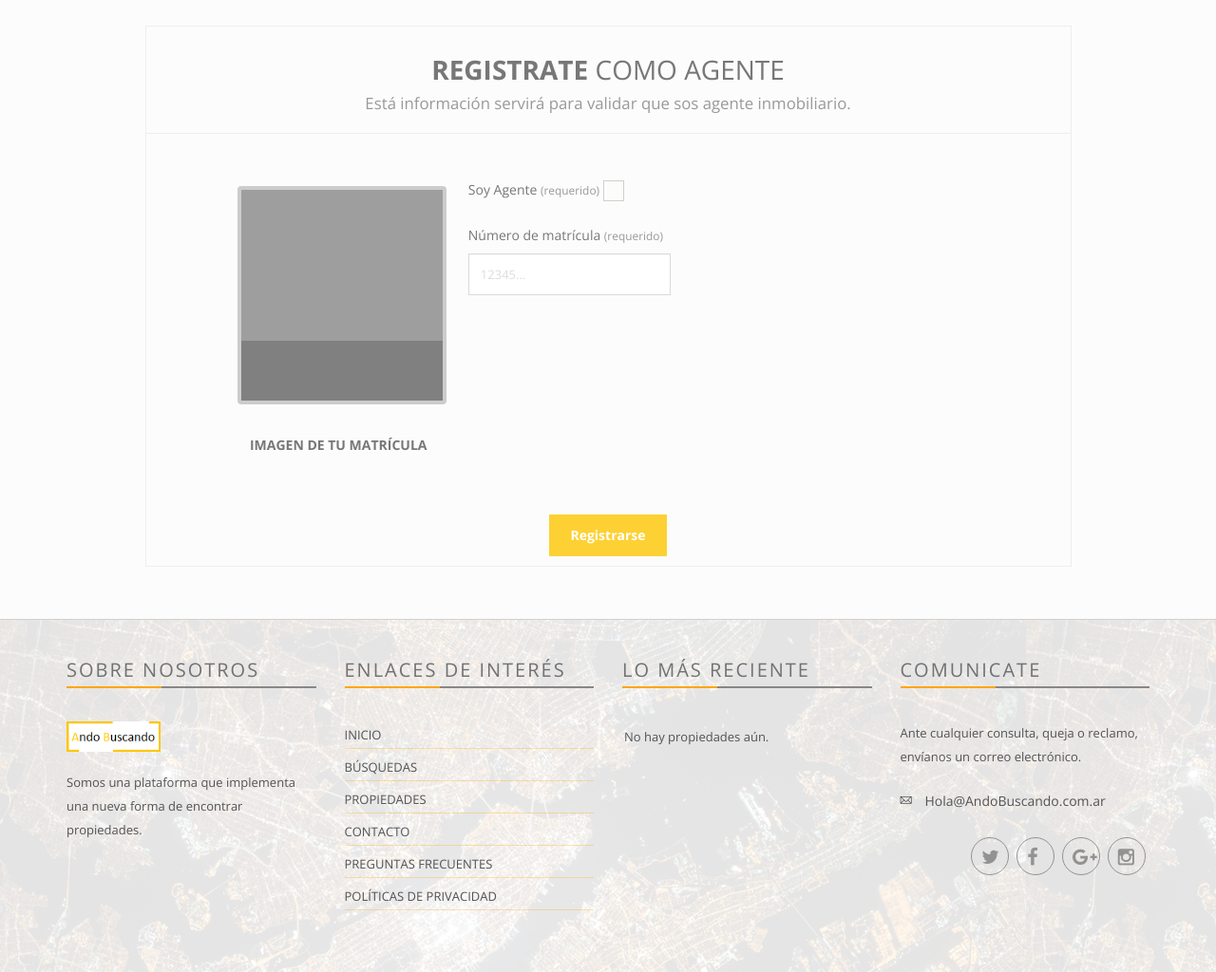
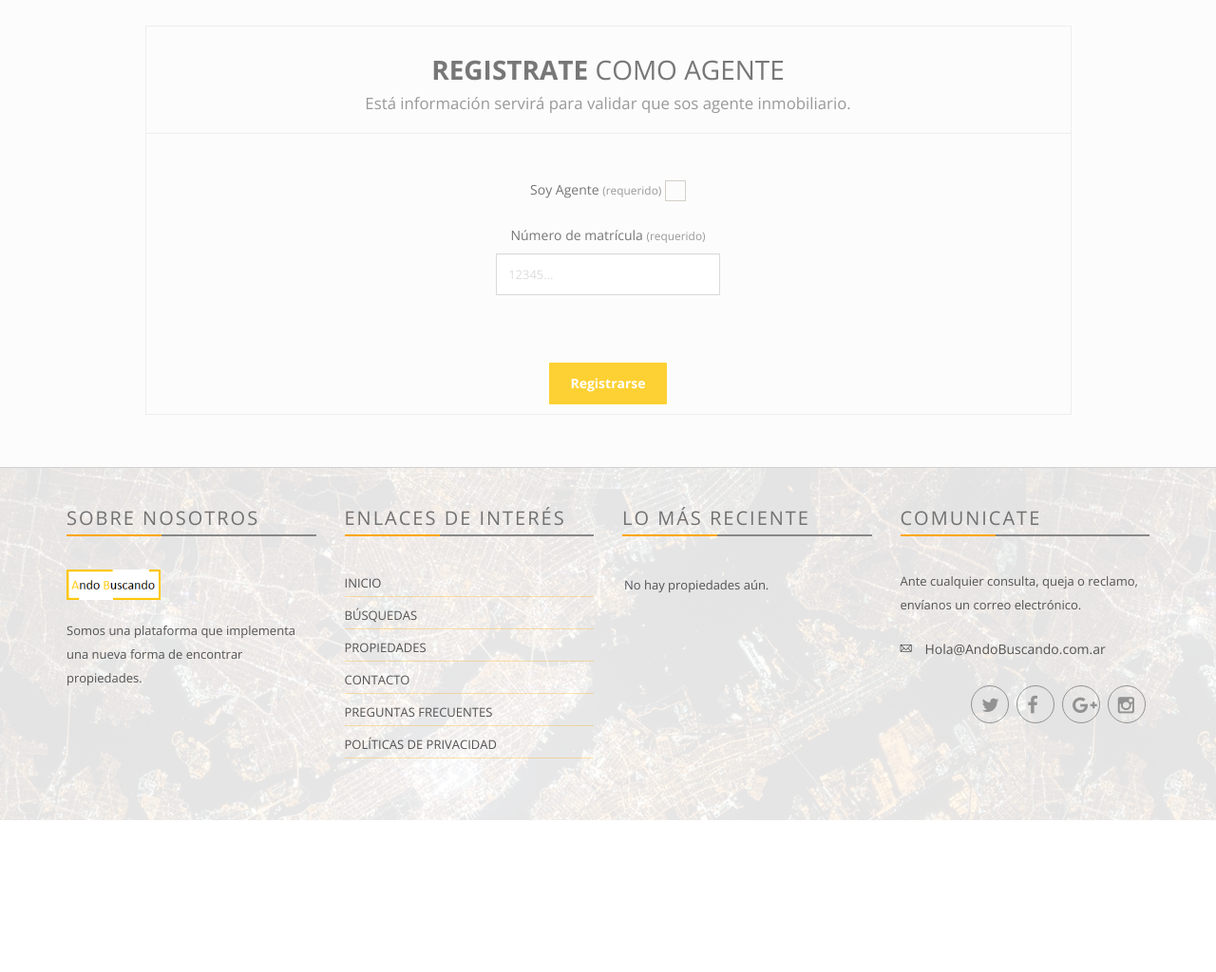
Before and after one commit to enzojb/andoBuscando, a Django app: page /usuario/soy_agente/ in a window 1280 px wide. Shown: the part 311-1335 px from the top of the page at 95% size. After the commit the page ends 1175 px from the top, so only its background shows below. Run offline with Django 5.2, Linux system fonts and the light colour scheme; the visitor is signed in with stand-in values (Sample User, id 1); data comes from the database, SQL or seed files in the repository; data that the repository does not hold is empty; some libraries are stand-ins or nearby versions; grey boxes are pictures that could not be loaded.

Commit message:
mejoras en html

```diff
--- a/apps/usuario/templates/soy_agente.html
+++ b/apps/usuario/templates/soy_agente.html
@@ -59,17 +59,8 @@
                             </div>
 
                             <div class="clear">
-                                <div class="col-sm-3 col-sm-offset-1">
-                                    <div class="picture-container">
-                                        <div class="picture">
-                                            <img src="{% static 'assets/img/avatar.jpg' %}" class="picture-src" id="wizardPicturePreview" title=""/>
-                                            <input type="file" id="wizard-picture" disabled>
-                                        </div>
-                                        <h6>Imagen de tu matrícula</h6>
-                                    </div>
-                                </div>
 
-                                <div class="col-sm-3 padding-top-25">
+                                <div class="col-sm-12 text-center padding-top-25">
                                     <div class="form-group">
                                         <label for="{{ form.is_agente.id_for_label }}">Soy Agente <small>(requerido)</small></label>
                                         <input type="checkbox" name="is_agente" id="{{ form.is_agente.id_for_label }}" class="form-control" {% if user.is_agente %}checked disabled{% endif %} required>
@@ -77,10 +68,10 @@
 
                                     <div class="form-group">
                                         <label for="{{ form.matricula.id_for_label }}">Número de matrícula <small>(requerido)</small></label>
-                                        <input type="text" name="matricula" id="{{ form.matricula.id_for_label }}" class="form-control" placeholder="12345..." {% if user.is_agente %}value="{{ user.matricula }}" disabled{% endif %} required>
+                                        <input type="text" name="matricula" id="{{ form.matricula.id_for_label }}" class="form-control input-agente" style="margin: 0 auto;
+    width: 25%;" placeholder="12345..." {% if user.is_agente %}value="{{ user.matricula }}" disabled{% endif %} required>
                                     </div>
                                 </div>
-
                             <div class="clear">
                                 <br>
                                 {% if user.is_agente %}
--- a/static/assets/css/style.css
+++ b/static/assets/css/style.css
@@ -3077,3 +3077,8 @@ padding: 10px;
     width:100%;
      height:550px;
 }
+
+.input-agente{
+    margin: 0 auto;
+    width: 25%;
+}
```
Also changed, not shown: apps/propiedad/templates/carga_propiedad.html (+13 -4 lines).
